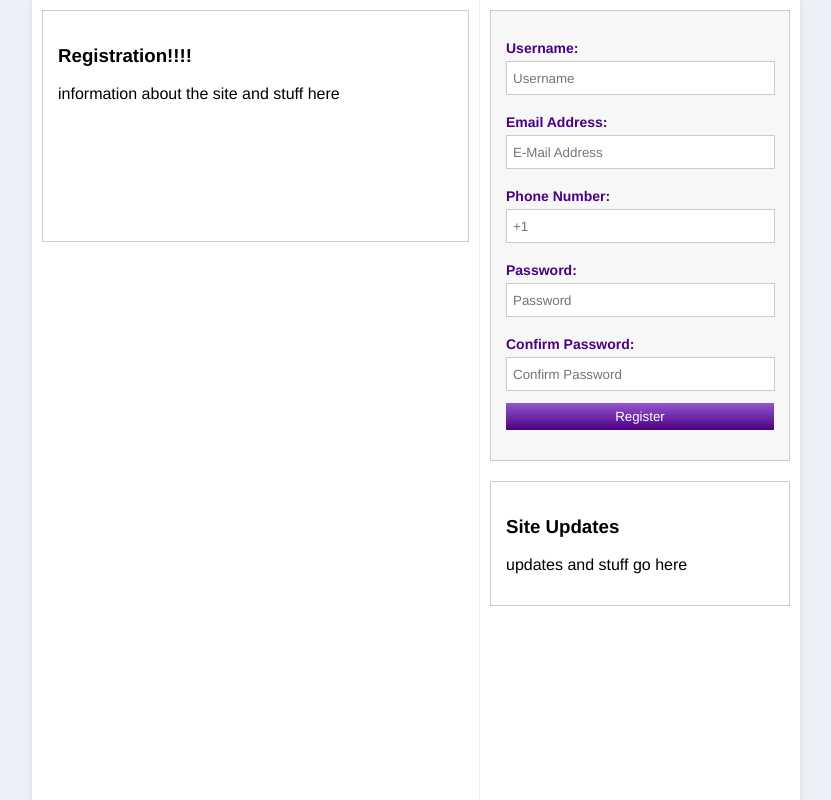
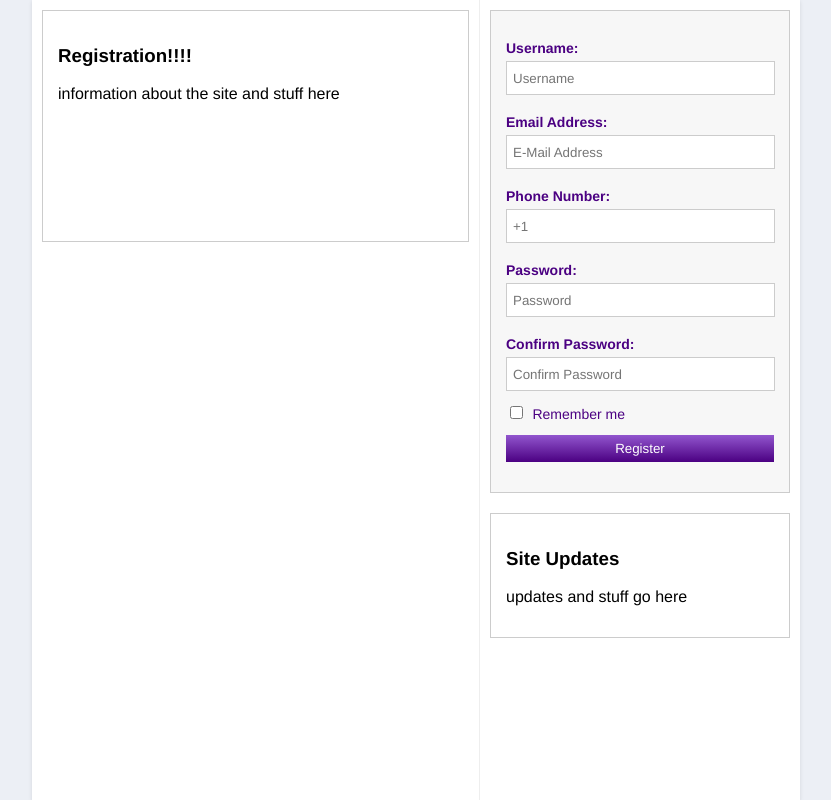
Before and after one commit to NotNekodev/connectory, a Symfony app: template templates/register.html.twig in a window 1280 px wide. Shown: the part 126-926 px from the top of the page, without its empty margins (224-1055 px from the left). Run offline with Twig, Linux system fonts and the light colour scheme; the template is opened without the code that fills it, so the values that code supplies are empty; style sheets or scripts are compiled from the project's sources; some libraries are stand-ins or nearby versions.

Commit message:
fix: [frontend] added remember me checkbox (register.html.twig)

```diff
--- a/templates/register.html.twig
+++ b/templates/register.html.twig
@@ -97,6 +97,16 @@
                 border-radius: 0;
                 margin-bottom: 12px;" />
 
+            <div style="margin-bottom: 12px;">
+                <input type="checkbox"
+                name="remember_me"
+                id="remember_me"
+                style="margin-right: 5px;" />
+                <label for="remember_me"
+                style="color: #4B0082;
+                font-size: 14px;">Remember me</label>
+            </div>
+
             <button type="submit"
                 name="button"
                 style="width: 100%;
@@ -106,6 +116,7 @@
                 border: none;
                 border-radius: 0;
                 cursor: pointer;">Register</button>
+
             </form>
         </div>
     </div>
```
Lines whose indentation alone changed are shown as unchanged.
